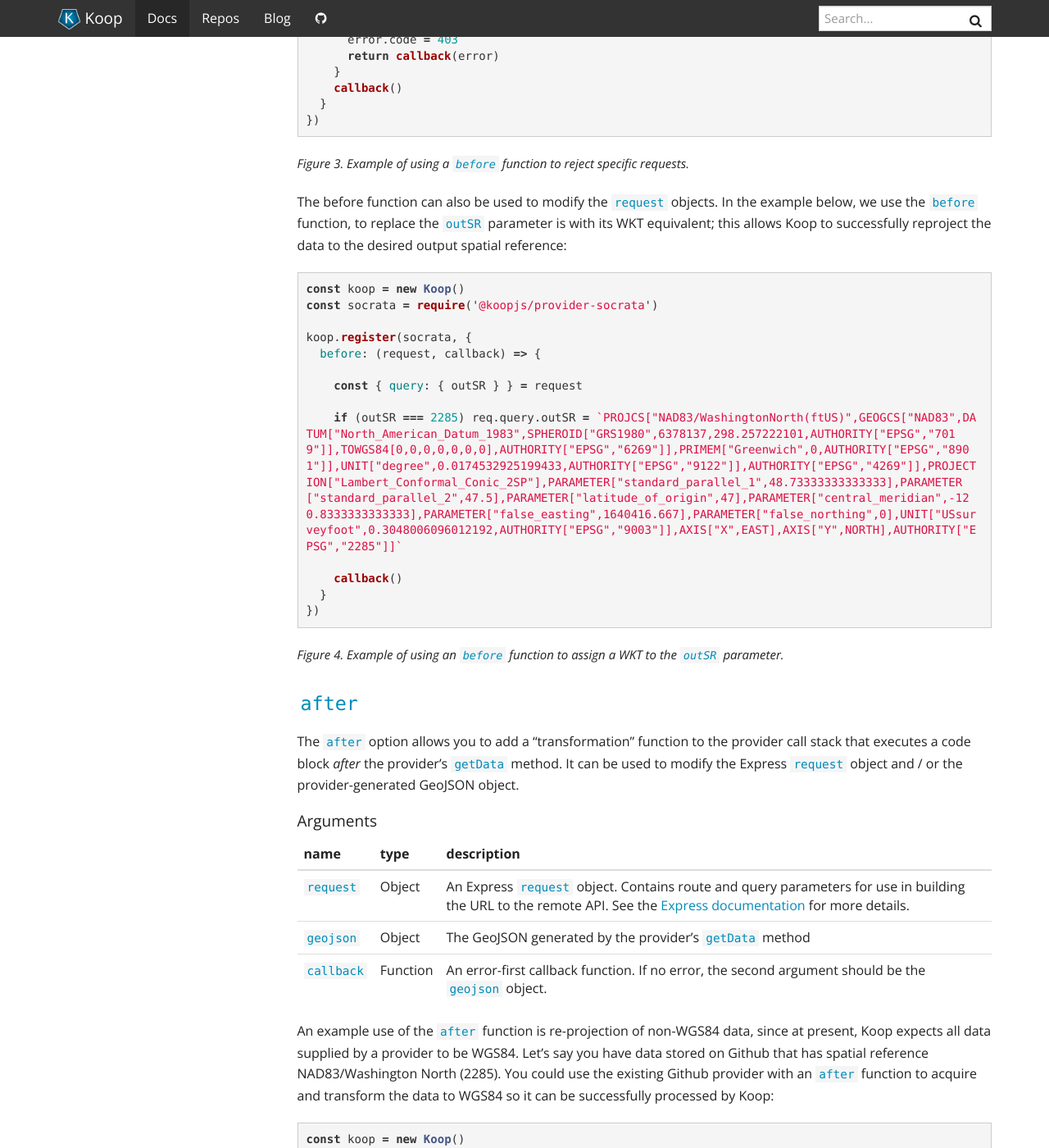
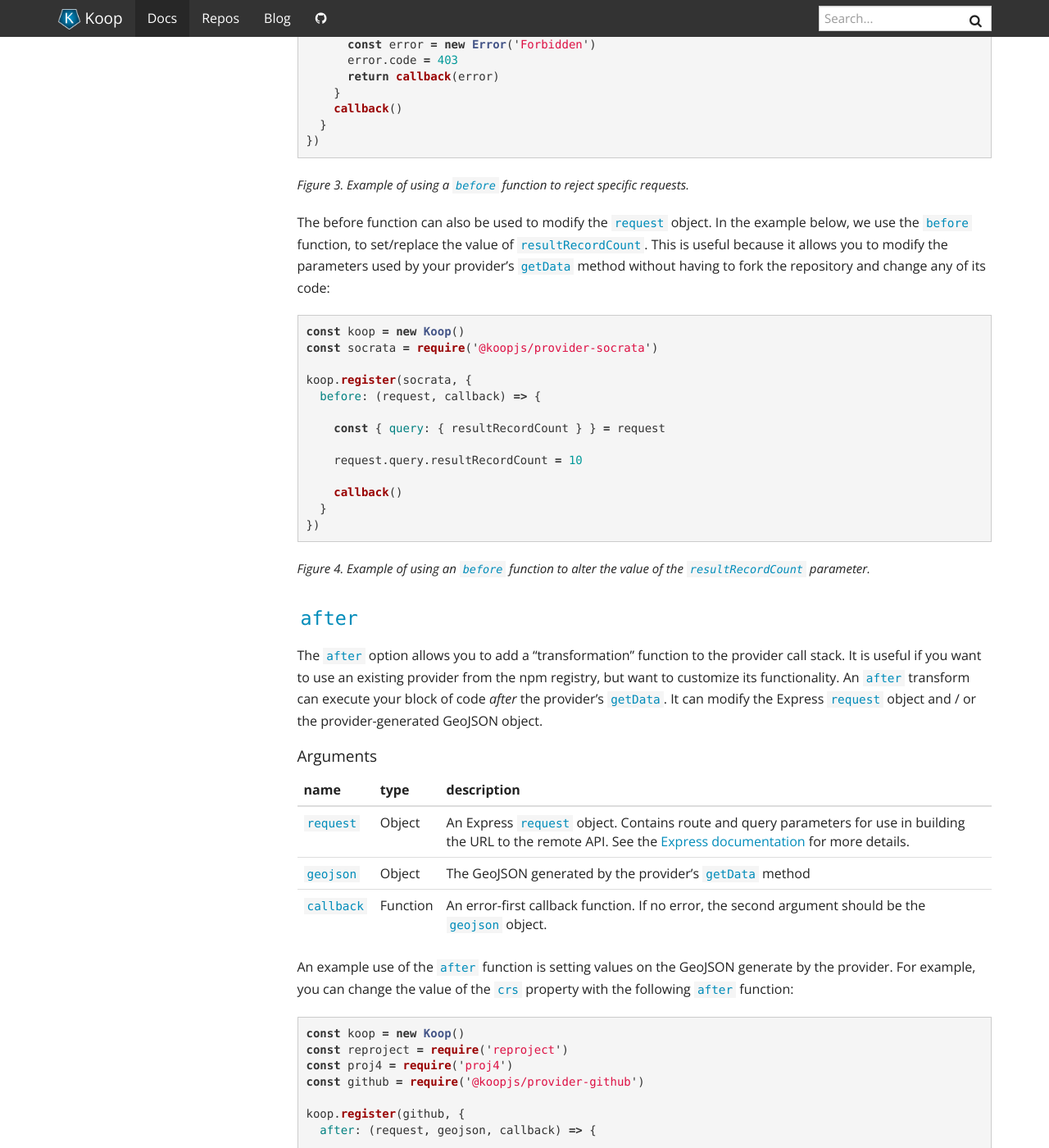
Before and after one commit to koopjs/koopjs.github.io, a Jekyll site: the page built from _docs/usage/provider.md, in a window 1280 px wide and 1400 px high, scrolled down 1710 px. Shown: the whole window at 82% size. Built offline with Jekyll 4.4.1, drawn with Linux system fonts in a browser that asks for light colours; nearby versions of some CDN libraries; some of the changed text lies outside the part shown.

Commit message:
Blog post for new CRS support. (#97)
* Blog post for new CRS support.
* FAQ changes

````diff
--- a/_docs/usage/provider.md
+++ b/_docs/usage/provider.md
@@ -40,7 +40,7 @@
 In [figure 2](#figure-2), we are able to use the `name` option to register the same Socrata provider with the namespace `my-provider`. It will generate routes like `/my-provider/:host/:id/FeatureServer/:layer/:method` rather than the default `/koop-provider-socrata/:host/:id/FeatureServer/:layer/:method`. Custom namespacing can be useful if you want to register multiple providers of the same type, but with different transformation functions.
 
 ### `before`
-The `before` option allows you to add a "transformation" function to the provider call stack. It is useful if you want to use an existing provider but execute a block of code _before_ the provider's `getData` method. It can be used to modify the Express `request` object.
+The `before` option allows you to add a "transformation" function to the provider call stack. It is useful if you want to use an existing provider from the npm registry, but want to customize its functionality. A `before` transform can execute your block of code _before_ the provider's `getData` method and can modify the Express `request` object.
 
 #### Arguments
 
@@ -73,7 +73,7 @@
 ```
 <figcaption><i>Figure 3. Example of using a <code class='highlighter-rouge'>before</code> function to reject specific requests.</i></figcaption>
 
-The before function can also be used to modify the `request` objects. In the example below, we use the `before` function, to replace the `outSR` parameter is with its WKT equivalent; this allows Koop to successfully reproject the data to the desired output spatial reference:
+The before function can also be used to modify the `request` object. In the example below, we use the `before` function, to set/replace the value of `resultRecordCount`.  This is useful because it allows you to modify the parameters used by your provider's `getData` method without having to fork the repository and change any of its code:
 
 <div class='codeanchor' id="figure-4"></div>
 ```js
@@ -83,18 +83,18 @@
 koop.register(socrata, {
   before: (request, callback) => {
 
-    const { query: { outSR } } = request
+    const { query: { resultRecordCount } } = request
 
-    if (outSR === 2285) req.query.outSR = `PROJCS["NAD83/WashingtonNorth(ftUS)",GEOGCS["NAD83",DATUM["North_American_Datum_1983",SPHEROID["GRS1980",6378137,298.257222101,AUTHORITY["EPSG","7019"]],TOWGS84[0,0,0,0,0,0,0],AUTHORITY["EPSG","6269"]],PRIMEM["Greenwich",0,AUTHORITY["EPSG","8901"]],UNIT["degree",0.0174532925199433,AUTHORITY["EPSG","9122"]],AUTHORITY["EPSG","4269"]],PROJECTION["Lambert_Conformal_Conic_2SP"],PARAMETER["standard_parallel_1",48.73333333333333],PARAMETER["standard_parallel_2",47.5],PARAMETER["latitude_of_origin",47],PARAMETER["central_meridian",-120.8333333333333],PARAMETER["false_easting",1640416.667],PARAMETER["false_northing",0],UNIT["USsurveyfoot",0.3048006096012192,AUTHORITY["EPSG","9003"]],AXIS["X",EAST],AXIS["Y",NORTH],AUTHORITY["EPSG","2285"]]`
+    request.query.resultRecordCount = 10
 
     callback()
   }
 })
 ```
-<figcaption><i>Figure 4. Example of using an <code class='highlighter-rouge'>before</code> function to assign a WKT to the <code class='highlighter-rouge'>outSR</code> parameter.</i></figcaption>
+<figcaption><i>Figure 4. Example of using an <code class='highlighter-rouge'>before</code> function to alter the value of the <code class='highlighter-rouge'>resultRecordCount</code> parameter.</i></figcaption>
 
 ### `after`
-The `after` option allows you to add a "transformation" function to the provider call stack that executes a code block _after_ the provider's `getData` method. It can be used to modify the Express `request` object and / or the provider-generated GeoJSON object.
+The `after` option allows you to add a "transformation" function to the provider call stack. It is useful if you want to use an existing provider from the npm registry, but want to customize its functionality. An `after` transform can execute your block of code _after_ the provider's `getData`. It can modify the Express `request` object and / or the provider-generated GeoJSON object.
 
 #### Arguments
 
@@ -104,7 +104,7 @@
 |`geojson`| Object | The GeoJSON generated by the provider's `getData` method |
 |`callback`| Function| An error-first callback function. If no error, the second argument should be the `geojson` object. |
 
-An example use of the `after` function is re-projection of non-WGS84 data, since at present, Koop expects all data supplied by a provider to be WGS84.  Let's say you have data stored on Github that has spatial reference NAD83/Washington North (2285).  You could use the existing Github provider with an `after` function to acquire and transform the data to WGS84 so it can be successfully processed by Koop:
+An example use of the `after` function is setting values on the GeoJSON generate by the provider. For example, you can change the value of the `crs` property with the following `after` function:
 
 <div class='codeanchor' id="figure-5"></div>
 ```js
@@ -116,25 +116,43 @@
 koop.register(github, {
   after: (request, geojson, callback) => {
 
-    const fromSR = `PROJCS["NAD83/WashingtonNorth(ftUS)",GEOGCS["NAD83",DATUM["North_American_Datum_1983",SPHEROID["GRS1980",6378137,298.257222101,AUTHORITY["EPSG","7019"]],TOWGS84[0,0,0,0,0,0,0],AUTHORITY["EPSG","6269"]],PRIMEM["Greenwich",0,AUTHORITY["EPSG","8901"]],UNIT["degree",0.0174532925199433,AUTHORITY["EPSG","9122"]],AUTHORITY["EPSG","4269"]],PROJECTION["Lambert_Conformal_Conic_2SP"],PARAMETER["standard_parallel_1",48.73333333333333],PARAMETER["standard_parallel_2",47.5],PARAMETER["latitude_of_origin",47],PARAMETER["central_meridian",-120.8333333333333],PARAMETER["false_easting",1640416.667],PARAMETER["false_northing",0],UNIT["USsurveyfoot",0.3048006096012192,AUTHORITY["EPSG","9003"]],AXIS["X",EAST],AXIS["Y",NORTH],AUTHORITY["EPSG","2285"]]`
+    geojson.crs = {
+      type: 'name',
+      properties: {
+        name: "urn:ogc:def:crs:OGC:1.3:EPSG::2285"
+        }
+      }
 
-    try {
-      const wgs84Data = reproject(fromSR, proj4.wgs84, geojson)
-      callback(null, wg484Data)
-    } catch (err) {
-      callback(err)
-    }
+    callback(null, geojson)
   }
 })
 ```
-<figcaption><i>Figure 5. Example of using an <code class='highlighter-rouge'>after</code> function to reproject non-WGS84 data.</i></figcaption>
+<figcaption><i>Figure 5. Example of using an <code class='highlighter-rouge'>after</code> function to add a <code class='highlighter-rouge'>crs</code> field to the GeoJSON.</i></figcaption>
 
-Note that like the `before` function, the `after` option can be useful for modifying the `request` object.
+Note that like the `before` function, the `after` option can also modify the `request` object. In the following example, the `inputCrs` query parameter is set in the `after` function.
+
+<div class='codeanchor' id="figure-6"></div>
+```js
+const koop = new Koop()
+const reproject = require('reproject')
+const proj4 = require('proj4')
+const github = require('@koopjs/provider-github')
+
+koop.register(github, {
+  after: (request, geojson, callback) => {
+
+    request.query.inputCrs = 2285
+
+    callback(null, geojson)
+  }
+})
+```
+<figcaption><i>Figure 6. Example of using an <code class='highlighter-rouge'>after</code> function to add an `inputCrs` property to the request object.</i></figcaption>
 
 ### `routePrefix`
 If needed, you can add a prefix to all of a registered provider's routes.  For example, if you wanted the fragment `/api/v1` prepended to you github provider routes you could register the provider like this:
 
-<div class='codeanchor' id="figure-3"></div>
+<div class='codeanchor' id="figure-7"></div>
 ```js
 const provider = require('@koopjs/provider-github')
 koop.register(provider, { routePrefix: '/api/v1' })
--- a/_includes/docs_nav.html
+++ b/_includes/docs_nav.html
@@ -9,7 +9,7 @@
         </a>
       </h4>
     </div>
-    <div id="collapse-{{forloop.index}}" class="panel-collapse collapse" role="tabpanel" aria-labelledby="headingOne">
+    <div id="collapse-{{forloop.index}}" class="panel-collapse" role="tabpanel" aria-labelledby="headingOne">
       <ul class="list-group">
         {% for item in section.docs %}
           {% assign item_url = item.path | prepend:"/docs/" %}
--- /dev/null
+++ b/_posts/2020-12-11-coordinate-systems.md
@@ -0,0 +1,19 @@
+---
+layout: post
+title:  "Support for alternate input and output coordinate systems"
+date:   2020-12-11 17:00:00
+author: Rich Gwozdz
+---
+
+With the recent release of Koop Geoservices v2.2.1, the default FeatureServer query route now supports alternate coordinate reference systems (CRS) for input and output data. Specifically:
+
+### Provider's can supply the Geoservices output-plugin with non-WGS84 geospatial data
+Prior to this release, the Geoservices output-plugin expected provider's to supply any geospatial data with WGS84 coordinates.  Data using non-WGS84 CRSs had to either (1) convert their data in advance to WGS84, or (2) convert their data to WGS84 on the fly in their provider or in a provider `after` function. Converting on the fly introduces inefficiencies unless clients request data be output in the WGS84 CRS, because the data has to be reprojected twice; first, in the provider, to WGS84, and second, in the Geoservices output-plugin, to the target CRS.
+
+The Geoservices output-plugin uses the [Winnow](https://github.com/koopjs/winnow) library for post-processing provider GeoJSON, including reprojection. It now supports source data GeoJSON in non-WGS84 CRS.  A provider simply has to either (1) set the GeoJSON `crs` property for the data's CRS, or (2) modify the request's `query` property so that it includes an `inputCrs` property. See the ["Does GeoJSON produced by providers need to use the WGS84 CRS?"](../../../../../docs/basics/faqs#does-geojson-produced-by-providers-need-to-use-the-wgs84-crs) in the FAQs for additional details and references to examples.
+
+
+It's important to reiterate that support for GeoJSON in non-WGS84 CRSs depends on the output-plugin.  While Koop's default output-plugin, Geoservices (FeatureServer) now supports it, other output plugins (e.g., Vector Tiles) still expect geospatial data that uses WGS84.  These output plugins could be updated to use Winnow to reproject data as necessary - PRs are welcome.
+
+### Reprojection can be requested with CRS WKID
+The Geoservices output-plugin has long supported reprojection of geospatial data by way of the `outSR` query parameter. Koop's limitation however, was that the value of `outSR` had to be the WKT representation of the CRS for all but the most common systems (WGS84 or Web Mercator). This was problematic because many clients would use a WKID as the value of `outSR` and Koop would not recognize it. With the release of Geoservices 2.2.1, the output-plugin is able to use the WKID reference for most CRSs. In the event that the WKID is not found, clients can still send a [WKT string](https://spatialreference.org/ref/epsg/2285/ogcwkt/).
````
Also changed, not shown: _docs/basics/faqs.md (+23 -4 lines), _posts/2020-07-01-koop-v-4-0-0.md (+1 -1 lines).
